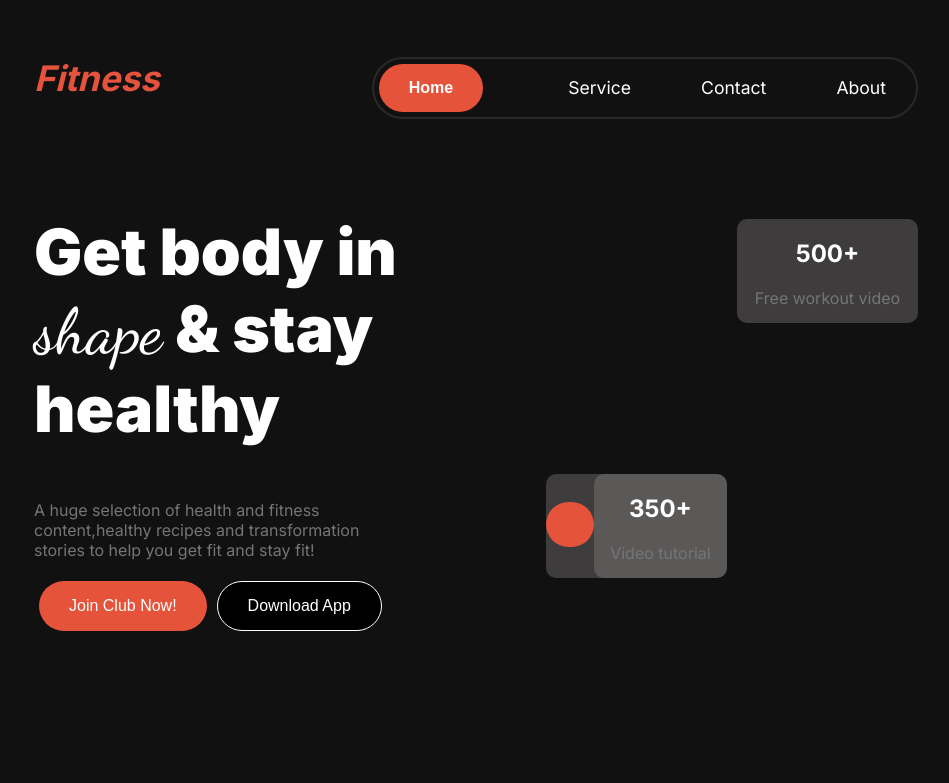
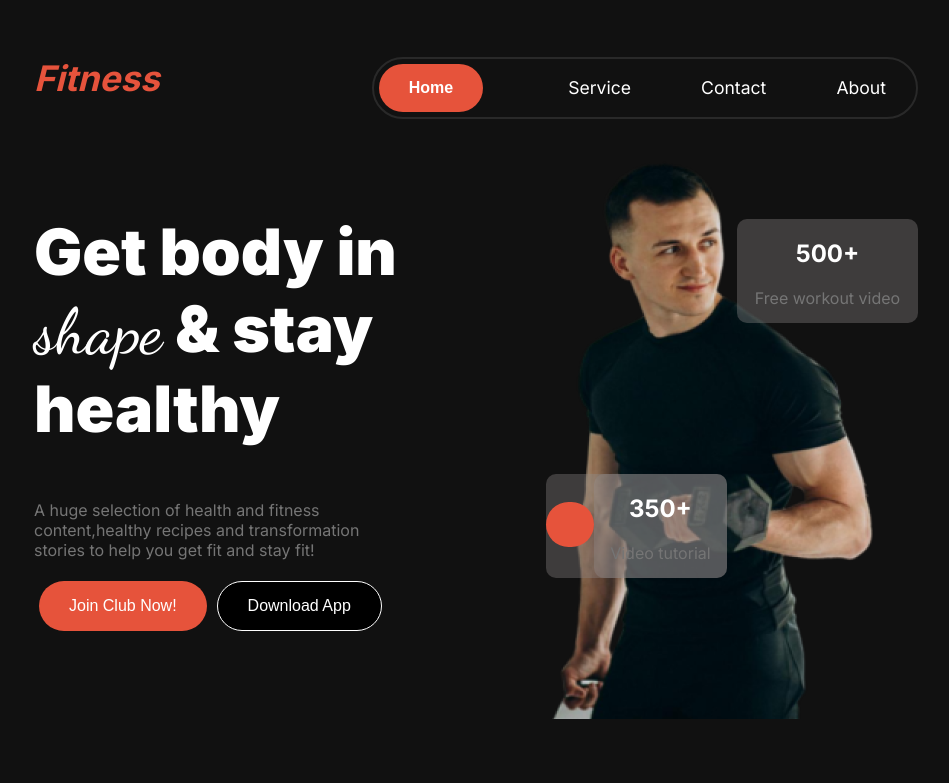
Before and after one commit to omor45faruk/web-assignment-2, a plain HTML site: page index.html in a window 1280 px wide. Shown: the top 783 px of the page, without its empty margins (164-1113 px from the left). Drawn offline with Linux system fonts and the light colour scheme; the site is published under a folder, as on GitHub Pages, so addresses that start at the root find nothing.

Commit message:
added some error solve

```diff
--- a/style.css
+++ b/style.css
@@ -145,7 +145,7 @@ body{
 
 
 .banner-img{
-    background-image: url(/images/Images\ 2.png);
+    background-image: url(images/Images\ 2.png);
     width: 50%;
     margin-top: 20px;
     margin-left: 20px;
```
